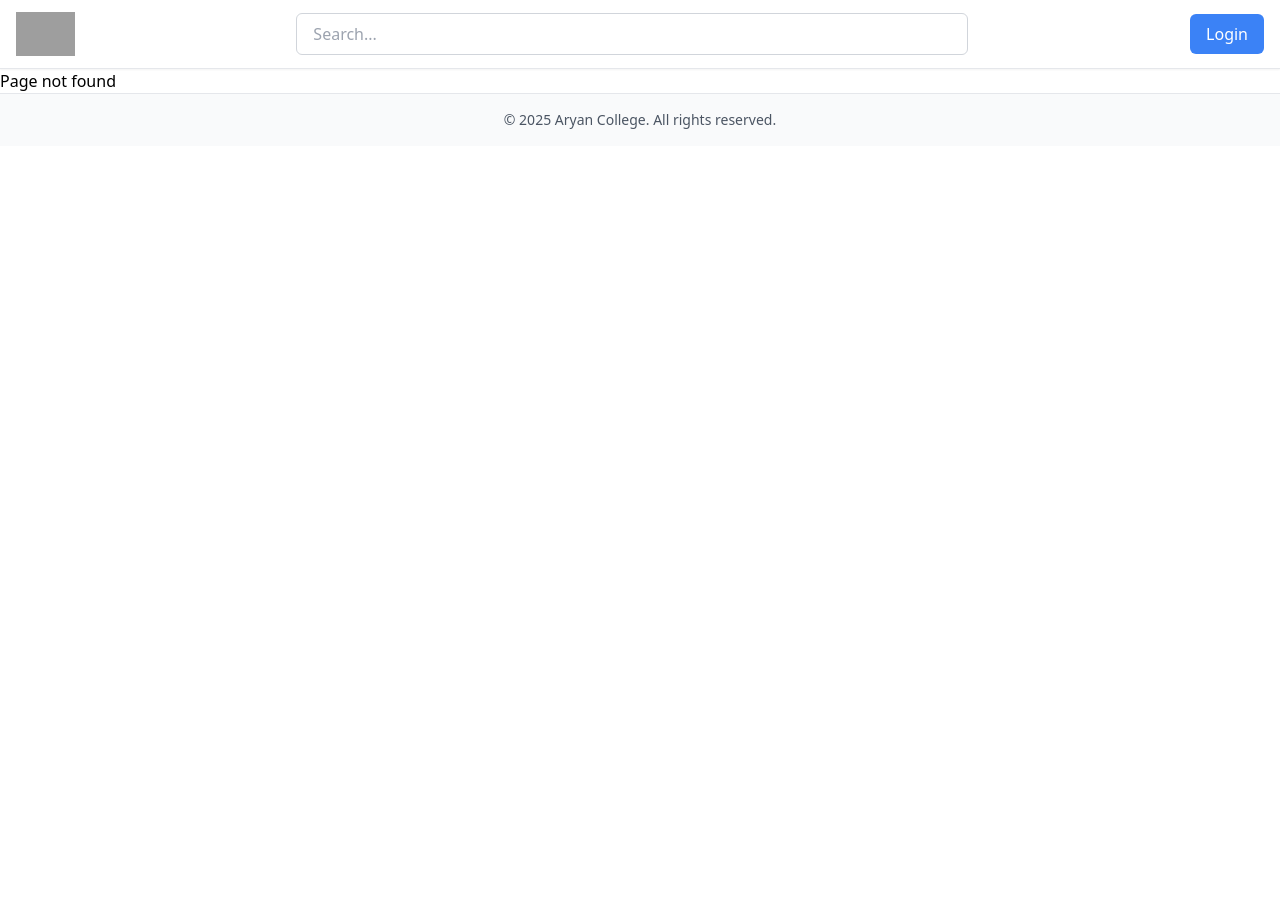
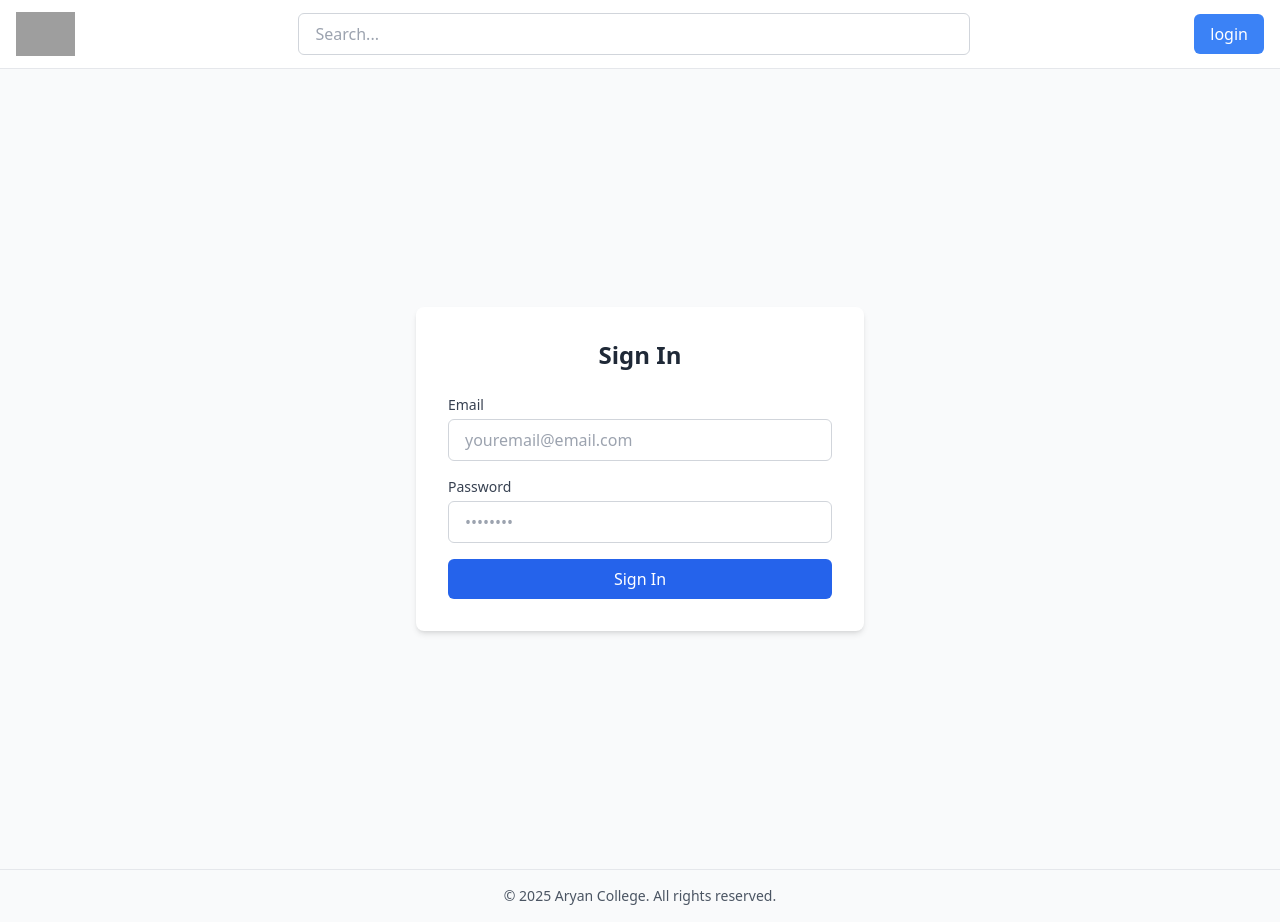
Before and after one commit to Aerik777/StackOverflow-clone-MERN, a React (Create React App) app: page /login in a window 1280 px wide. Before the commit this address had no page. Before the commit the page ends 800 px from the top, so only its background shows below. Built offline with nearby package versions, Linux system fonts and the light colour scheme; grey boxes are pictures that could not be loaded.

Commit message:
connected login with backend

```diff
--- a/src/App.jsx
+++ b/src/App.jsx
@@ -5,22 +5,26 @@ import Footer from './components/Footer';
 import Main from './components/Main/Main';
 import Question from './components/Main/Question';
 import { AuthProvider } from './context/AuthContext';
-
-
+import Login from './components/Auth/Login';
 
 const App = () => {
   return (
     <AuthProvider>
-      <Header />
-      <BrowserRouter> <Routes>
-         <Route path="/" element={<Main />} />
-         <Route path="/question/:id" element={<Question />} />
-         <Route path='*' element={<h1 className=''>Page not found</h1>}></Route>
-         </Routes>
+      <BrowserRouter>
+        <Header />
+        <Routes>
+          <Route path='/' element={<Main />} />
+          <Route path='/login' element={<Login />} />
+          <Route path='/question/:id' element={<Question />} />
+          <Route
+            path='*'
+            element={<h1 className=''>Page not found</h1>}
+          ></Route>
+        </Routes>
+        <Footer />
       </BrowserRouter>
-      <Footer/>
     </AuthProvider>
-  )
-}
+  );
+};
 
-export default App
+export default App;
--- /dev/null
+++ b/src/components/Auth/Login.jsx
@@ -0,0 +1,93 @@
+import { useAuth } from '../../context/AuthContext';
+import { useNavigate } from 'react-router-dom';
+
+export default function Login() {
+  const { login } = useAuth();
+  const navigate = useNavigate();
+
+  const handleLogin = async (e) => {
+    e.preventDefault();
+
+    const form = e.target;
+    const loginData = {
+      email: form.email.value,
+      password: form.password.value,
+    };
+    console.log(loginData);
+
+
+    try {
+      const response = await fetch('http://localhost:8000/auth/login', {
+        method: 'POST',
+        headers: {
+          'Content-Type': 'application/json', // important!
+        },
+        body: JSON.stringify(loginData),
+        credentials: 'include', // if using cookies/jwt
+      });
+
+      if (response.ok) {
+        login(); // update auth context
+        form.reset();
+        navigate('/'); // redirect to home
+      } else {
+        const err = await response.json();
+        console.log('Login failed:', err.message || err);
+      }
+    } catch (error) {
+      console.error('Error Login', error);
+    }
+  };
+
+  return (
+    <div className='min-h-screen flex items-center justify-center bg-gray-50'>
+      <div className='bg-white p-8 rounded-lg shadow-md w-full max-w-md'>
+        <h1 className='text-2xl font-bold text-center mb-6 text-gray-800'>
+          Sign In
+        </h1>
+        <form onSubmit={handleLogin} className='space-y-4'>
+          <div>
+            <label
+              htmlFor='email'
+              className='block text-sm font-medium text-gray-700 mb-1'
+            >
+              Email
+            </label>
+            <input
+              type='email'
+              id='email'
+              name='email'
+              placeholder='youremail@email.com'
+              className='w-full px-4 py-2 border border-gray-300 rounded-md focus:outline-none focus:ring-2 focus:ring-blue-500'
+              required
+            />
+          </div>
+
+          <div>
+            <label
+              htmlFor='password'
+              className='block text-sm font-medium text-gray-700 mb-1'
+            >
+              Password
+            </label>
+            <input
+              type='password'
+              id='password'
+              name='password'
+              placeholder='••••••••'
+              className='w-full px-4 py-2 border border-gray-300 rounded-md focus:outline-none focus:ring-2 focus:ring-blue-500'
+              required
+            />
+          </div>
+
+          <button
+            type='submit'
+            className='w-full bg-blue-600 text-white py-2 px-4 rounded-md hover:bg-blue-700 focus:outline-none focus:ring-2 focus:ring-blue-500 focus:ring-offset-2'
+          >
+            Sign In
+          </button>
+        </form>
+      </div>
+    </div>
+  );
+}
--- a/src/components/Header.jsx
+++ b/src/components/Header.jsx
@@ -1,10 +1,13 @@
 import React, {  useEffect } from 'react';
+import { Link, useNavigate } from 'react-router-dom';
 import { useAuth } from '../context/AuthContext';
+
 
 
 const Header = () => {
 
   const { isLoggedIn, login, logout } = useAuth();
+  const navigate = useNavigate();
 
 
   useEffect(() => {
@@ -33,8 +36,8 @@ const Header = () => {
         />
       </div>
 
-      <button  onClick={isLoggedIn ? logout : login} className="bg-blue-500 text-white px-4 py-2 rounded-md">
-        {isLoggedIn ? 'Logout' : 'Login'}
+      <button  onClick={isLoggedIn ? logout : null} className="bg-blue-500 text-white px-4 py-2 rounded-md">
+        {isLoggedIn ? 'Logout' : <Link to={'/login'}>login</Link>}
       </button>
     </header>
 
--- a/src/components/Main/Login.jsx
+++ /dev/null
@@ -1,45 +0,0 @@
-export default function Login() {
-    return (
-        <div className="min-h-screen flex items-center justify-center bg-gray-50">
-            <div className="bg-white p-8 rounded-lg shadow-md w-full max-w-md">
-                <h1 className="text-2xl font-bold text-center mb-6 text-gray-800">Sign In</h1>
-                <form className="space-y-4">
-                    <div>
-                        <label htmlFor="email" className="block text-sm font-medium text-gray-700 mb-1">
-                            Email
-                        </label>
-                        <input
-                            type="email"
-                            id="email"
-                            name="email"
-                            placeholder="youremail@email.com"
-                            className="w-full px-4 py-2 border border-gray-300 rounded-md focus:outline-none focus:ring-2 focus:ring-blue-500"
-                            required
-                        />
-                    </div>
-
-                    <div>
-                        <label htmlFor="password" className="block text-sm font-medium text-gray-700 mb-1">
-                            Password
-                        </label>
-                        <input
-                            type="password"
-                            id="password"
-                            name="password"
-                            placeholder="••••••••"
-                            className="w-full px-4 py-2 border border-gray-300 rounded-md focus:outline-none focus:ring-2 focus:ring-blue-500"
-                            required
-                        />
-                    </div>
-
-                    <button
-                        type="submit"
-                        className="w-full bg-blue-600 text-white py-2 px-4 rounded-md hover:bg-blue-700 focus:outline-none focus:ring-2 focus:ring-blue-500 focus:ring-offset-2"
-                    >
-                        Sign In
-                    </button>
-                </form>
-            </div>
-        </div>
-    )
-}
--- a/src/components/Main/Main.jsx
+++ b/src/components/Main/Main.jsx
@@ -1,6 +1,4 @@
 import { useEffect, useState } from "react";
-import Login from "./Login";
-import Register from "./Register";
 import mockQuestions from "../../data/mockQuestions";
 import Card from "../../common/Card";
 import { useAuth } from "../../context/AuthContext";
```
Also changed, not shown: src/components/Auth/Register.jsx (renamed from src/components/Main/Register.jsx).
